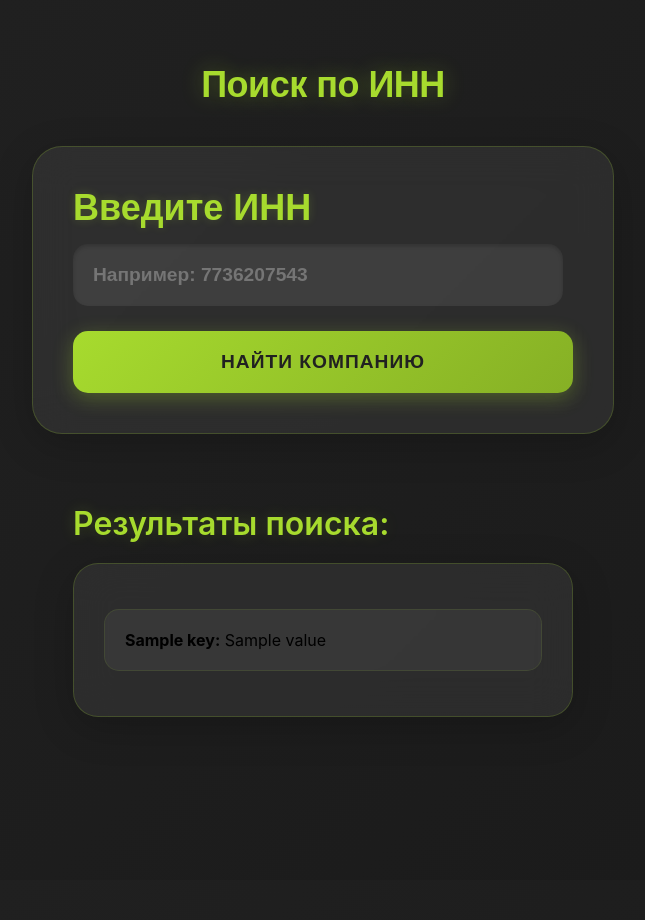
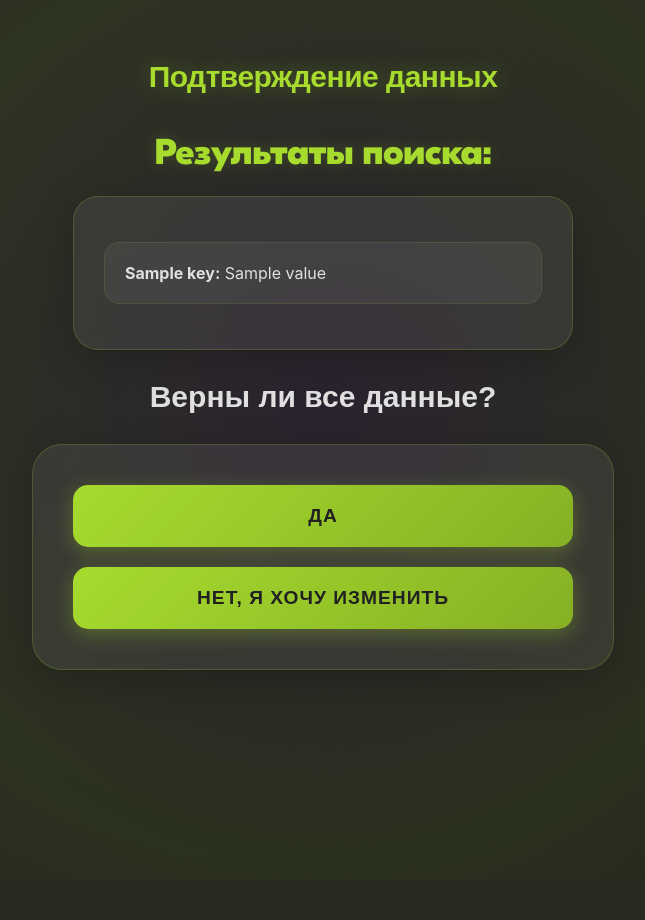
Before and after one commit to s0163614/genesis, a Flask app: template templates/index.html in a window 1280 px wide. Shown: the whole page, without its empty margins (317-962 px from the left). After the commit the page ends 670 px from the top, so only its background shows below. Run offline with Flask 3, Linux system fonts and the light colour scheme; the template is opened without the code that fills it: most values are stand-ins (such as "Sample title", 1, 10 or a date in 2020); some web fonts are replaced.

Commit message:
Update index.html

```diff
--- a/templates/index.html
+++ b/templates/index.html
@@ -2,8 +2,9 @@
 <html lang="ru">
 <head>
     <meta charset="UTF-8">
-    <title>Поиск компании по ИНН</title>
-	<meta name="viewport" content="width=device-width, initial-scale=0.9">
+    <title>Подтверждение данных</title>
+
+	<meta name="viewport" content="width=device-width, initial-scale=1">
 <style>
 :root {
     --dark-bg: #212121;
@@ -16,7 +17,7 @@
 
 body {
     background: linear-gradient(135deg, var(--dark-bg), #1a1a1a);
-    #color: #e0e0e0;
+    color: #e0e0e0;
     font-family: -apple-system, BlinkMacSystemFont, 'Segoe UI', Arial, sans-serif;
     margin: 0;
     padding: 40px 20px;
@@ -29,31 +30,30 @@ body {
     overflow-x: hidden;
 }
 
-.floating-particles {
-  position: absolute;
+.floating-squares {
+    position: fixed;
+    top: 0;
+    left: 0;
     width: 100%;
     height: 100%;
+    pointer-events: none;
+    z-index: -1;
 }
 
-.particle {
+.square {
     position: absolute;
-  background: rgba(255, 255, 255, 0.03);
-  border-radius: 50%;
-  animation: float 15s infinite ease-in-out;
+    background: linear-gradient(45deg, var(--accent-green), var(--accent-purple));
+    opacity: 0.1;
+    border-radius: 10px;
+    animation: float 20s linear infinite;
 }
 
 @keyframes float {
     0% {
-    transform: translateY(100vh) translateX(-10px);
-    opacity: 0;
-  }
-  50% {
-    transform: translateY(50vh) translateX(10px);
-    opacity: 1;
+        transform: translate(0, 0) rotate(0deg);
     }
     100% {
-    transform: translateY(0) translateX(-10px);
-    opacity: 0;
+        transform: translate(var(--moveX), var(--moveY)) rotate(360deg);
     }
 }
 
@@ -64,7 +64,10 @@ body::before {
     left: -50%;
     width: 200%;
     height: 200%;
-
+    background: radial-gradient(circle,
+        rgba(155, 77, 202, 0.1) 0%,
+        rgba(167, 219, 46, 0.1) 30%,
+        rgba(33, 33, 33, 0) 70%);
     animation: rotate 30s linear infinite;
     z-index: -1;
 }
@@ -100,7 +103,7 @@ form {
     padding: 40px;
     border-radius: 30px;
     backdrop-filter: blur(20px);
-    width: 85%;
+    width: 100%;
     max-width: 500px;
     margin-bottom: 30px;
     border: 1px solid rgba(167, 219, 46, 0.2);
@@ -175,6 +178,7 @@ h2 {
     font-weight: 600;
     font-size: 2em;
     text-shadow: 0 0 15px rgba(167, 219, 46, 0.2);
+	text-align: center;
 }
 
 ul {
@@ -186,32 +190,6 @@ ul {
     margin: 0;
     border: 1px solid rgba(167, 219, 46, 0.2);
     box-shadow: 0 10px 40px rgba(0, 0, 0, 0.2);
-}
-
-@font-face {
-            font-family: "Gt Eesti Pro Display";
-            src: url('fonts/gteestiprodisplay_ultrabold.woff2') format('woff2'),
-                 url('fonts/gteestiprodisplay_ultrabold.woff') format('woff'),
-                 url('fonts/gteestiprodisplay_ultrabold.otf') format('opentype');
-        }
-
-        .shrift1 {
-            font-family: "Gt Eesti Pro Display", sans-serif;
-            font-size: 36px;
-			font-weight: bold;
-        }
-
-		@font-face2 {
-            font-family: "Gt Eesti Pro Display Medium";
-            src: url('fonts/shift1.woff2') format('woff2'),
-                 url('fonts/shift1.woff') format('woff'),
-                 url('fonts/shift1.otf') format('opentype');
-        }
-
-        .shrift2 {
-            font-family: "Gt Eesti Pro Display Medium", sans-serif;
-            font-size: 36px;
-			#font-weight: bold;
 }
 
 li {
@@ -242,35 +220,58 @@ ul li {
 
 ul li:nth-child(1) { animation-delay: 0.2s; }
 ul li:nth-child(2) { animation-delay: 0.4s; }
+
+@font-face {
+            font-family: "Gt Eesti Pro Display";
+            src: url('gteestiprodisplay_ultrabold.woff2') format('woff2'),
+                 url('gteestiprodisplay_ultrabold.woff') format('woff'),
+                 url('gteestiprodisplay_ultrabold.otf') format('opentype');
+        }
+
+        .shrift1 {
+            font-family: "Gt Eesti Pro Display", sans-serif;
+            font-size: 36px;
+			font-weight: bold;
+        }
+
+		@font-face2 {
+            font-family: "Gt Eesti Pro Display Medium";
+            src: url('shift1.woff2') format('woff2'),
+                 url('shift1.woff') format('woff'),
+                 url('shift1.otf') format('opentype');
+        }
+
+        .shrift2 {
+            font-family: "Gt Eesti Pro Display Medium", sans-serif;
+            font-size: 30px;
+			#font-weight: bold;
+        }
 </style>
+
 </head>
 <body>
-<div class="floating-particles" id="particles"></div>
-    <h1 class="shrift2">Поиск по ИНН</h1>
+<div class="floating-squares"></div>
+<div class="results-container">
+    <h1 class="shrift2">Подтверждение данных</h1>
+    <h2 class="shrift1">Результаты поиска:</h2>
+    <ul>
+        {% for key, value in company_info.items() %}
+            <li><strong >{{ key }}:</strong> {{ value|safe }}</li>
+        {% endfor %}
+    </ul>
+
+	</div>
+
+    <h3 class="shrift2">Верны ли все данные?</h3>
     <form method="post">
-        <label class="shrift1" for="inn">Введите ИНН</label>
-        <input type="text" name="inn" id="inn" required class="shrift1" placeholder="Например: 7736207543">
-        <button  type="submit">Найти компанию</button>
+        <button name="confirm">Да</button>
+		<br><br>
+        <button name="decline">Нет, я хочу изменить</button>
     </form>
-<div class="results-container">
-    {% if company_info %}
-    <h2>Результаты поиска:</h2>
-    <ul>
-        {% if company_info.error %}
-            <li>{{ company_info.error }}</li>
-        {% else %}
-            {% for key, value in company_info.items() %}
-                <li><strong>{{ key }}:</strong> {{ value }}</li>
-            {% endfor %}
-        {% endif %}
-    </ul>
-    {% endif %}
-	</div>
 </body>
 </html>
 
 <script>
-// Create floating squares
 
 
 
```
Lines whose indentation alone changed are shown as unchanged.
